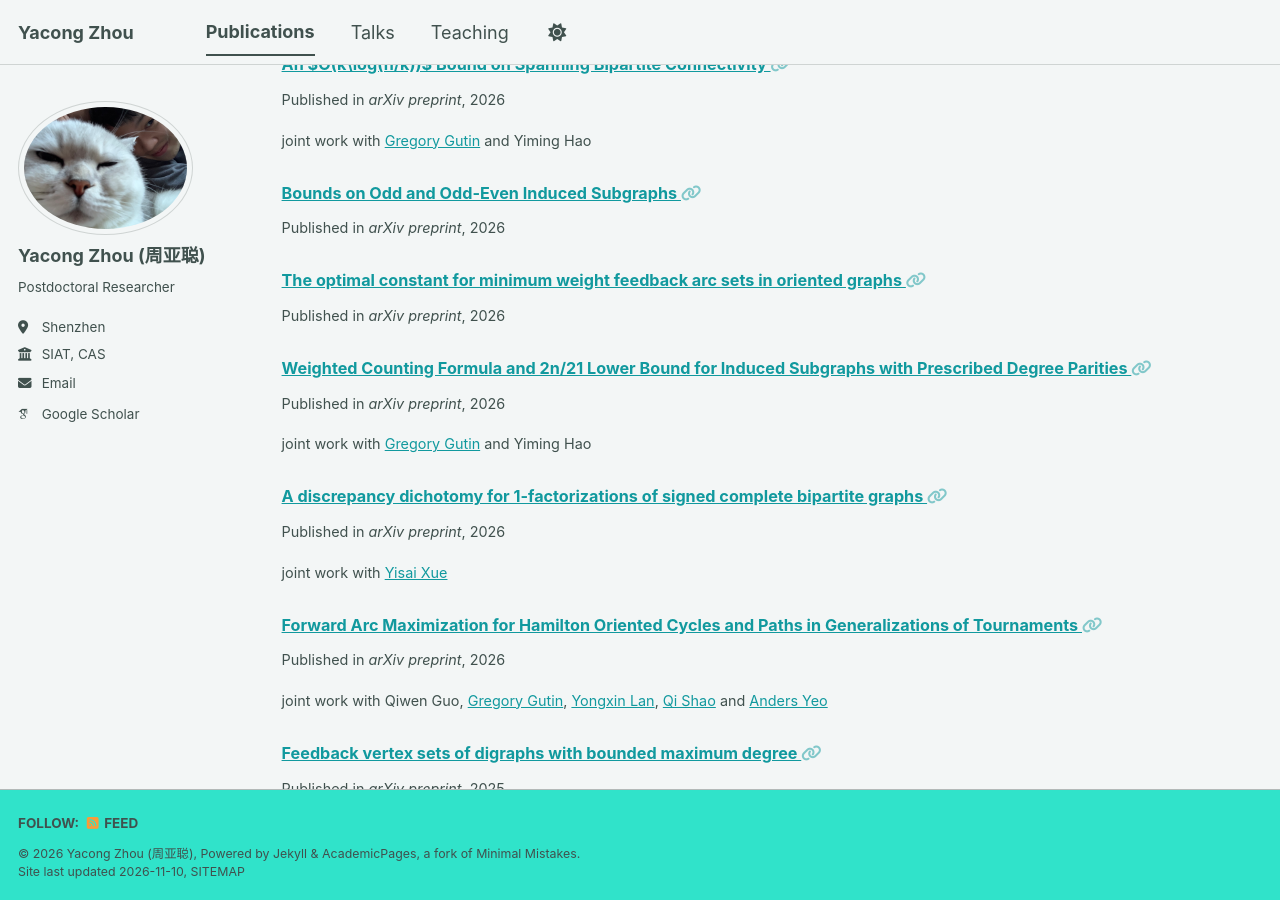
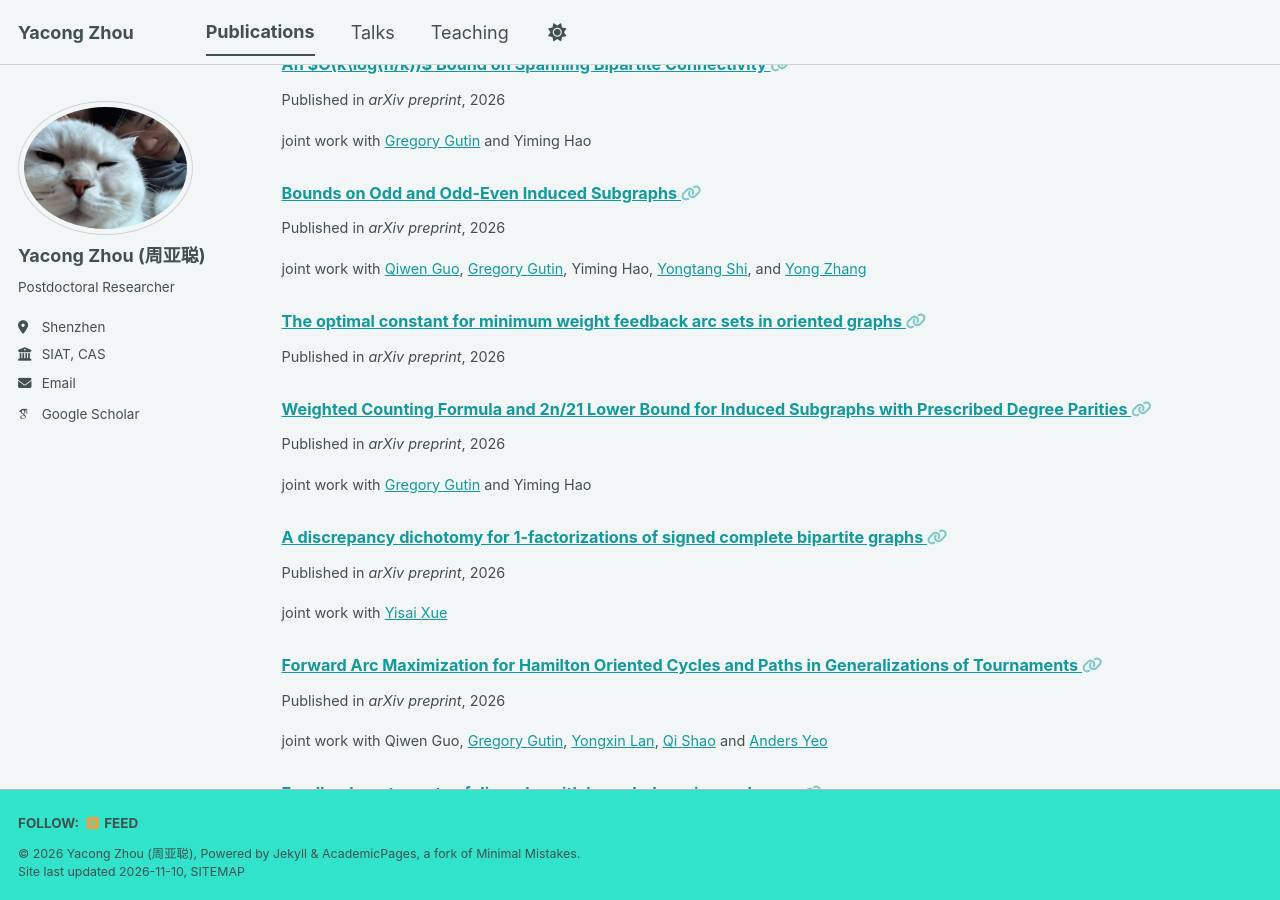
Before and after one commit to YACONGZHOU/yacongzhou.github.io, a Jekyll site: the page built from _pages/publications.html, in a window 1280 px wide and 900 px high, scrolled down 326 px. Built offline with Jekyll 4.4.1, drawn with Linux system fonts in a browser that asks for light colours; some web fonts are replaced; a script bundle is joined from its source files by our own code; library files that are not in the unit come from our copies.

Commit message:
Update 2026-08-03-prep-10.md

```diff
--- a/_publications/2026-08-03-prep-10.md
+++ b/_publications/2026-08-03-prep-10.md
@@ -6,4 +6,5 @@ permalink: /publication/2026-08-03-prep-10
 link: 'https://arxiv.org/abs/2608.02339'
 date: 2026-08-03
 venue: 'arXiv preprint'
+excerpt: joint work with <a href="https://pure.royalholloway.ac.uk/en/persons/qiwen-guo/">Qiwen Guo</a>, <a href="https://pure.royalholloway.ac.uk/en/persons/gregory-gutin/">Gregory Gutin</a>, Yiming Hao, <a href="https://my.nankai.edu.cn/combinatorics/syt/list.htm">Yongtang Shi</a>, and <a href="https://hpcc.siat.ac.cn/homepage/zhangy.html">Yong Zhang</a>
 ---
```
